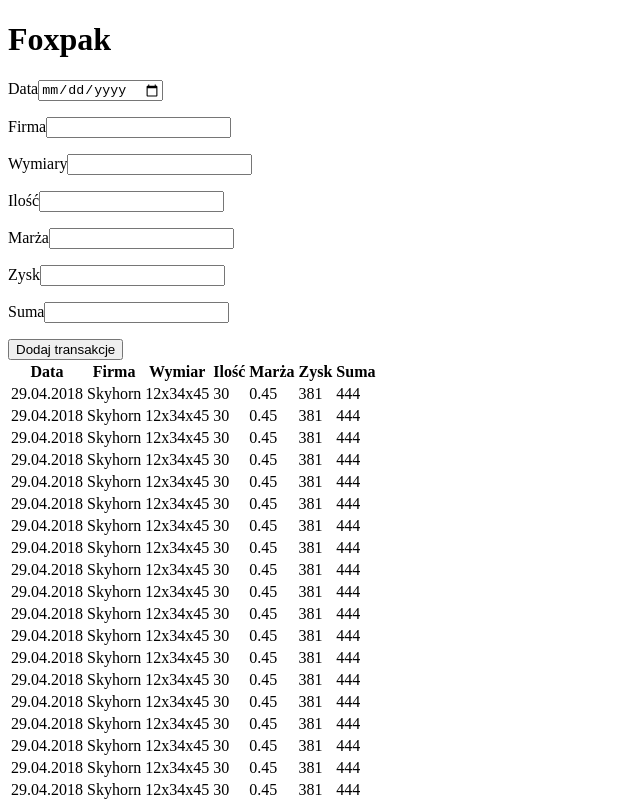
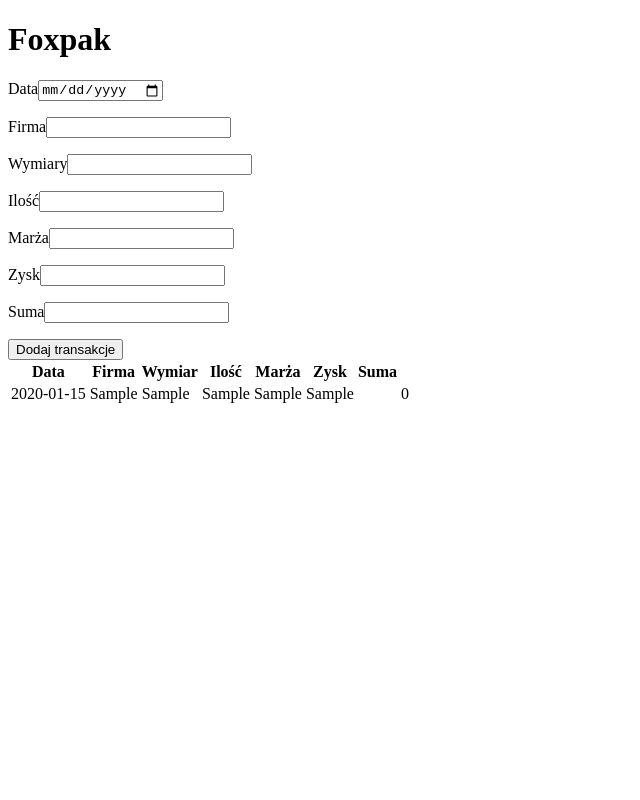
Before and after one commit to th7nder/foxpak, a React (Create React App) app: page / in a window 1280 px wide. Both pictures are taken after typing "2020-01-15", "Sample", "Sample", "Sample", "Sample", "Sample" into the empty fields and a click on the button "Dodaj transakcje". Shown: the top 800 px of the page, without its empty margins (0-640 px from the left). Built offline with nearby package versions, Linux system fonts and the light colour scheme.

Commit message:
feat: add transactions works

```diff
--- a/src/components/AddItem.jsx
+++ b/src/components/AddTransaction.jsx
@@ -21,7 +21,9 @@ const initialState = {
   sum: ""
 };
 
-class AddItem extends Component {
+let nextItemId = 0;
+
+class AddTransaction extends Component {
   constructor(props) {
     super(props);
     this.state = initialState;
@@ -32,12 +34,13 @@ class AddItem extends Component {
   }
 
   render() {
-    const { onAddItem } = this.props;
+    const { onAddTransaction } = this.props;
     return (
       <form
         onSubmit={e => {
           e.preventDefault();
-          onAddItem(this.state);
+          onAddTransaction({ ...this.state, id: nextItemId });
+          nextItemId += 1;
           this.setState(initialState);
         }}
       >
@@ -45,7 +48,7 @@ class AddItem extends Component {
           const { [item.name]: value } = this.state;
 
           return (
-            <p>
+            <p key={item.name}>
               <label htmlFor={item.name}>
                 {item.desc}
                 <input
@@ -66,8 +69,8 @@ class AddItem extends Component {
     );
   }
 }
-AddItem.propTypes = {
-  onAddItem: PropTypes.func.isRequired
+AddTransaction.propTypes = {
+  onAddTransaction: PropTypes.func.isRequired
 };
 
-export default AddItem;
+export default AddTransaction;
--- a/src/components/App.jsx
+++ b/src/components/App.jsx
@@ -1,6 +1,6 @@
 import React from "react";
-import Table from "./Table";
-import AddItem from "./AddItem";
+import TransactionsTable from "./TransactionsTable";
+import AddTransaction from "./AddTransaction";
 
 const initialState = {
   transactions: []
@@ -12,21 +12,22 @@ class App extends React.Component {
     this.state = initialState;
   }
 
-  handleAddItem = itemData => {
+  handleAddTransaction = itemData => {
     this.setState(previousState => ({
       transactions: [...previousState.transactions, itemData]
     }));
   };
 
   render() {
+    const { transactions } = this.state;
     return (
       <div>
         <h1>
           <span>Foxpak</span>
         </h1>
         <main>
-          <AddItem onAddItem={this.handleAddItem} />
-          <Table />
+          <AddTransaction onAddTransaction={this.handleAddTransaction} />
+          <TransactionsTable transactions={transactions} />
         </main>
       </div>
     );
--- a/src/components/Table.jsx
+++ /dev/null
@@ -1,32 +0,0 @@
-import React from "react";
-
-const Table = () => (
-  <table>
-    <thead>
-      <tr>
-        <th>Data</th>
-        <th>Firma</th>
-        <th>Wymiar</th>
-        <th>Ilość</th>
-        <th>Marża</th>
-        <th>Zysk</th>
-        <th>Suma</th>
-      </tr>
-    </thead>
-    <tbody>
-      {[...Array(30)].map(() => (
-        <tr>
-          <td>29.04.2018</td>
-          <td>Skyhorn</td>
-          <td>12x34x45</td>
-          <td>30</td>
-          <td>0.45</td>
-          <td>381</td>
-          <td>444</td>
-        </tr>
-      ))}
-    </tbody>
-  </table>
-);
-
-export default Table;
--- /dev/null
+++ b/src/components/TransactionsTable.jsx
@@ -0,0 +1,44 @@
+import React from "react";
+import PropTypes from "prop-types";
+
+const TransactionsTable = ({ transactions }) => (
+  <table>
+    <thead>
+      <tr>
+        <th>Data</th>
+        <th>Firma</th>
+        <th>Wymiar</th>
+        <th>Ilość</th>
+        <th>Marża</th>
+        <th>Zysk</th>
+        <th>Suma</th>
+      </tr>
+    </thead>
+    <tbody>
+      {transactions.map(transaction => (
+        <tr key={transaction.id}>
+          {Object.keys(transaction).map(key => (
+            <td key={key + transaction.id}>{transaction[key]}</td>
+          ))}
+        </tr>
+      ))}
+    </tbody>
+  </table>
+);
+
+TransactionsTable.propTypes = {
+  transactions: PropTypes.arrayOf(
+    PropTypes.shape({
+      id: PropTypes.number.isRequired,
+      date: PropTypes.string.isRequired,
+      company: PropTypes.string.isRequired,
+      dimensions: PropTypes.string.isRequired,
+      amount: PropTypes.number.isRequired,
+      grossMargin: PropTypes.number.isRequired,
+      revenue: PropTypes.number.isRequired,
+      sum: PropTypes.number.isRequired
+    })
+  ).isRequired
+};
+
+export default TransactionsTable;
```
